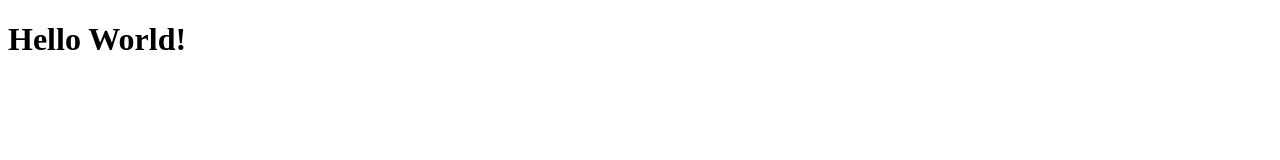
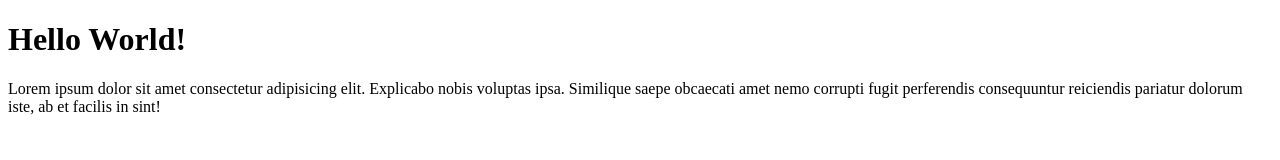
Before and after one commit to naufaldirs/MyProject-Test, a plain HTML site: page index.html in a window 1280 px wide. Drawn offline with Linux system fonts and the light colour scheme.

Commit message:
menambahkan paragraf:

```diff
--- a/index.html
+++ b/index.html
@@ -8,5 +8,6 @@
 </head>
 <body>
         <h1>Hello World!</h1>
+        <p>Lorem ipsum dolor sit amet consectetur adipisicing elit. Explicabo nobis voluptas ipsa. Similique saepe obcaecati amet nemo corrupti fugit perferendis consequuntur reiciendis pariatur dolorum iste, ab et facilis in sint!</p>
 </body>
 </html>
```
